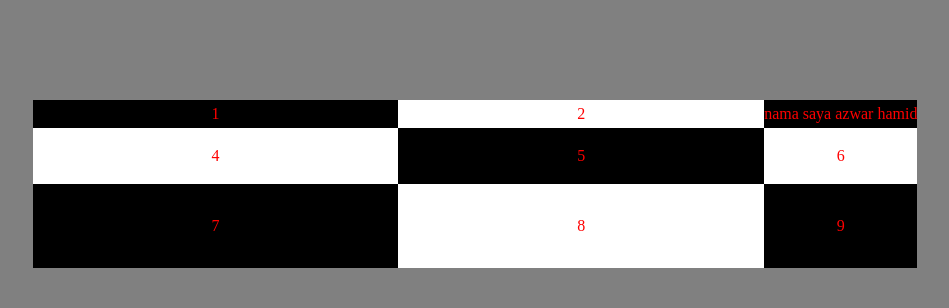
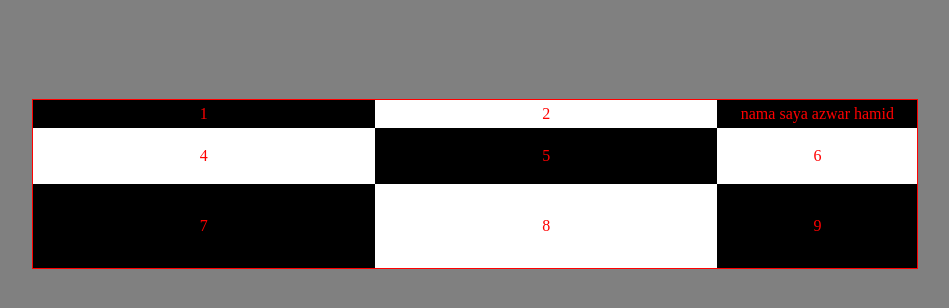
Before and after one commit to ajoKinali03/latihan-css-grid, a plain HTML site: page index.html in a window 1280 px wide. Shown: the whole page, without its empty margins (165-1114 px from the left). Drawn offline with Linux system fonts and the light colour scheme.

Commit message:
latihan css function dan special keywords: minmax(minimal value, maximal value)

```diff
--- a/style.css
+++ b/style.css
@@ -4,12 +4,14 @@ body {
 }
 
 .container {
+  outline: solid 1px red;
   margin-top: 50px;
   margin: 100px auto;
   width: 70%;
   display: grid;
-  grid-template-columns: repeat(2, 1fr) max-content;
+  grid-template-columns: 1fr 1fr minmax(100px, 200px);
   grid-template-rows: 1fr 2fr 3fr;
+  overflow: hidden;
 }
 
 .item {
```
Also changed, not shown: diary.txt.
